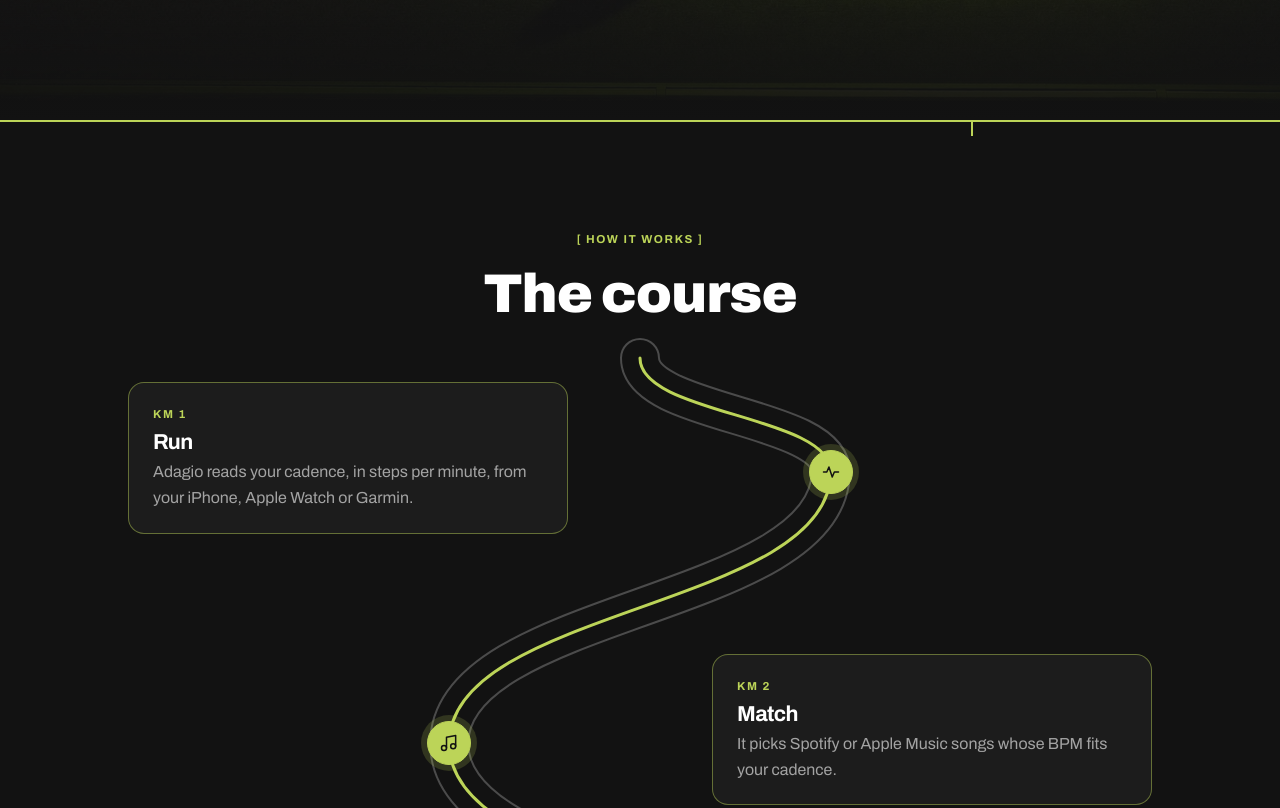
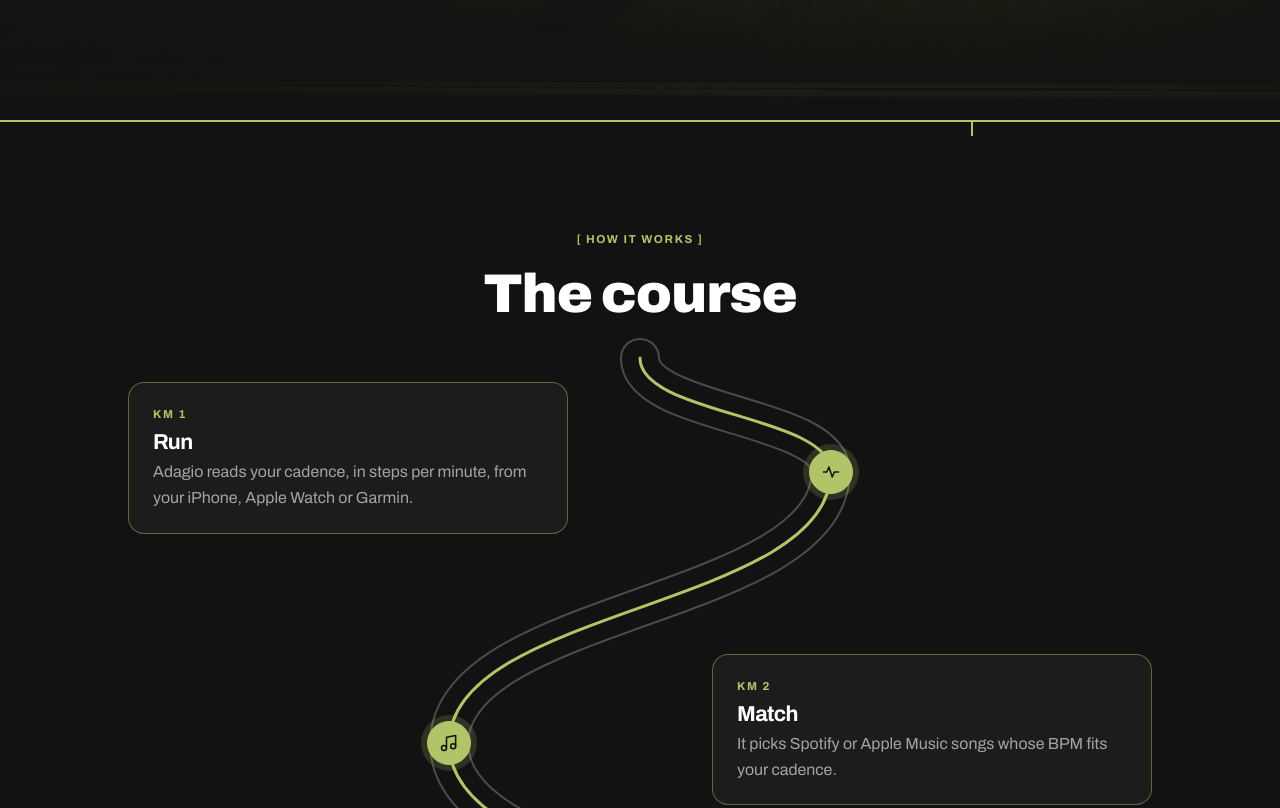
Before and after one commit to Rayan-Python/adagio-site, a plain HTML site: page index.html in a window 1280 px wide. Shown: the part 680-1488 px from the top of the page. Drawn offline with nearby package versions, Linux system fonts and the light colour scheme.

Commit message:
Use the softer team green (#B1C468) across the whole site
Co-Authored-By: Claude Opus 5.5 <noreply@anthropic.com>

```diff
--- a/styles.css
+++ b/styles.css
@@ -182,7 +182,7 @@ p { margin: 0; }
    Adagio logo, black sections with neon as the accent.
    ------------------------------------------------------------------ */
 :root {
-  --neon: #BCD458; /* the lime of the lane lines in the hero photo */
+  --neon: #B1C468; /* the site green: a softened version of the hero photo's lane-line lime */
   /* every older yellow/lime on the page now uses the same green */
   --yellow: var(--neon);
   --lime: var(--neon);
@@ -278,7 +278,7 @@ main > section:not(.hero), .site-footer { position: relative; z-index: 1; }
 }
 .site-footer a { color: var(--neon); }
 .muted { color: #8A8A8A; }
-.wordmark { -webkit-text-stroke: 1.5px rgba(188,212,88,.5); }
+.wordmark { -webkit-text-stroke: 1.5px rgba(177,196,104,.5); }
 
 @media (min-width: 720px) {
   .hero-stage { --px: .5; }
@@ -338,9 +338,9 @@ main > section:not(.hero), .site-footer { position: relative; z-index: 1; }
 .tl-mile { font-size: .72rem; font-weight: 700; letter-spacing: .14em; text-transform: uppercase; color: var(--text-2); margin-bottom: 8px; }
 .tl-card h3 { font-size: 1.35rem; margin-bottom: 6px; }
 .tl-card p:last-child { color: var(--text-2); }
-.tl-step.is-on .tl-node { background: var(--neon); border-color: var(--neon); box-shadow: 0 0 0 6px rgba(188,212,88,.18); }
+.tl-step.is-on .tl-node { background: var(--neon); border-color: var(--neon); box-shadow: 0 0 0 6px rgba(177,196,104,.18); }
 .tl-step.is-on .tl-node svg { stroke: #121212; }
-.tl-step.is-on .tl-card { opacity: 1; transform: none; border-color: rgba(188,212,88,.45); }
+.tl-step.is-on .tl-card { opacity: 1; transform: none; border-color: rgba(177,196,104,.45); }
 .tl-step.is-on .tl-mile { color: var(--neon); }
 
 /* finish line: a checkered band across the lane at the 5 km marker (placed by script.js) */
@@ -375,9 +375,8 @@ main > section:not(.hero), .site-footer { position: relative; z-index: 1; }
   background-image: linear-gradient(#121212, #121212), linear-gradient(#121212, #121212);
 }
 .on-lime .eyebrow, .on-lime .eyebrow.dark { color: #121212; }
-/* team: a slightly softer lime so the red and blue bands sit comfortably, and no
-   lane-marker ticks at its top edge or at the top of the section after it */
-#team.on-lime { background-color: #B1C468; background-image: linear-gradient(#121212, #121212); background-size: 100% 2px; }
+/* team: no lane-marker ticks at its top edge or at the top of the section after it */
+#team.on-lime { background-image: linear-gradient(#121212, #121212); background-size: 100% 2px; }
 #team + section { background-size: 100% 2px, 0 0; }
 .on-lime .body-lg, .on-lime .story, .on-lime h2 { color: #121212; }
 .on-lime .member { background: #121212; border-color: #121212; }
```
